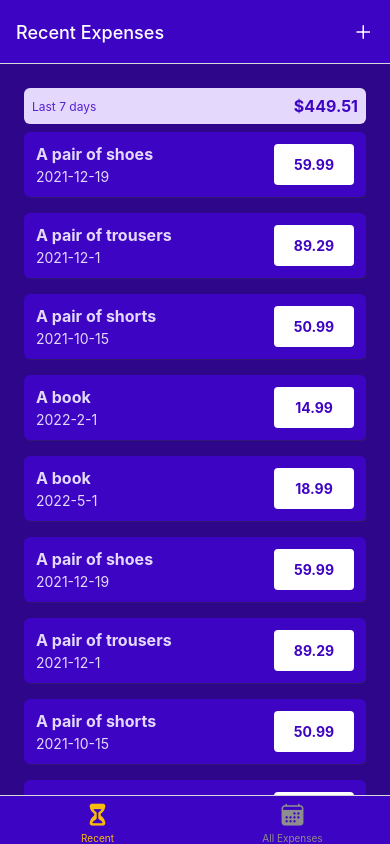
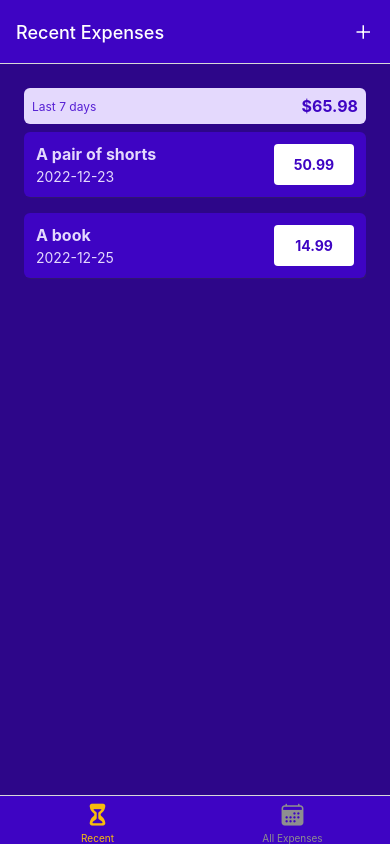
Before and after one commit to rhiannonmonks/ExpenseTracker, a React Native app: screen / in a window 390 px wide. Built offline with nearby package versions, Linux system fonts and the light colour scheme.

Commit message:
using the context API from inside components

```diff
--- a/App.js
+++ b/App.js
@@ -9,6 +9,7 @@ import AllExpenses from "./screens/AllExpenses";
 import { GlobalStyles } from "./constants/styles";
 import { Ionicons } from "@expo/vector-icons";
 import IconButton from "./components/UI/IconButton";
+import ExpensesContextProvider from "./store/expenses-context";
 
 const Stack = createNativeStackNavigator();
 const BottomTabs = createBottomTabNavigator();
@@ -63,6 +64,7 @@ export default function App() {
   return (
     <>
       <StatusBar style="auto" />
+      <ExpensesContextProvider>
         <NavigationContainer>
           <Stack.Navigator
             screenOptions={{
@@ -84,6 +86,7 @@ export default function App() {
             />
           </Stack.Navigator>
         </NavigationContainer>
+      </ExpensesContextProvider>
     </>
   );
 }
--- a/components/ExpensesOutput/ExpensesOutput.js
+++ b/components/ExpensesOutput/ExpensesOutput.js
@@ -3,68 +3,11 @@ import { GlobalStyles } from "../../constants/styles";
 import ExpensesList from "./ExpensesList";
 import ExpensesSummary from "./ExpensesSummary";
 
-const DUMMY_EXPENSES = [
-  {
-    id: "e1",
-    description: "A pair of shoes",
-    amount: 59.99,
-    date: new Date("2021-12-19"),
-  },
-  {
-    id: "e2",
-    description: "A pair of trousers",
-    amount: 89.29,
-    date: new Date("2021-12-01"),
-  },
-  {
-    id: "e3",
-    description: "A pair of shorts",
-    amount: 50.99,
-    date: new Date("2021-10-15"),
-  },
-  {
-    id: "e4",
-    description: "A book",
-    amount: 14.99,
-    date: new Date("2022-02-01"),
-  },
-  {
-    id: "e5",
-    description: "A book",
-    amount: 18.99,
-    date: new Date("2022-05-01"),
-  },
-  {
-    id: "e6",
-    description: "A pair of shoes",
-    amount: 59.99,
-    date: new Date("2021-12-19"),
-  },
-  {
-    id: "e7",
-    description: "A pair of trousers",
-    amount: 89.29,
-    date: new Date("2021-12-01"),
-  },
-  {
-    id: "e8",
-    description: "A pair of shorts",
-    amount: 50.99,
-    date: new Date("2021-10-15"),
-  },
-  {
-    id: "e9",
-    description: "A book",
-    amount: 14.99,
-    date: new Date("2022-02-01"),
-  },
-];
-
 function ExpensesOutput({ expenses, expensesPeriod }) {
   return (
     <View style={styles.container}>
-      <ExpensesSummary expenses={DUMMY_EXPENSES} periodName={expensesPeriod} />
-      <ExpensesList expenses={DUMMY_EXPENSES} />
+      <ExpensesSummary expenses={expenses} periodName={expensesPeriod} />
+      <ExpensesList expenses={expenses} />
     </View>
   );
 }
--- a/screens/AllExpenses.js
+++ b/screens/AllExpenses.js
@@ -1,7 +1,12 @@
+import { useContext } from "react";
 import ExpensesOutput from "../components/ExpensesOutput/ExpensesOutput";
+import { ExpensesContext } from "../store/expenses-context";
 
 function AllExpenses() {
-  return <ExpensesOutput expensesPeriod="Total" />;
+  const expensesCtx = useContext(ExpensesContext);
+  return (
+    <ExpensesOutput expenses={expensesCtx.expenses} expensesPeriod="Total" />
+  );
 }
 
 export default AllExpenses;
--- a/screens/RecentExpenses.js
+++ b/screens/RecentExpenses.js
@@ -1,7 +1,22 @@
+import { useContext } from "react";
+
 import ExpensesOutput from "../components/ExpensesOutput/ExpensesOutput";
+import { ExpensesContext } from "../store/expenses-context";
+import { getDateMinusDays } from "../util/date";
 
 function RecentExpenses() {
-  return <ExpensesOutput expensesPeriod="Last 7 days" />;
+  const expensesCtx = useContext(ExpensesContext);
+
+  const recentExpenses = expensesCtx.expenses.filter((expense) => {
+    const today = new Date();
+    const date7DaysAgo = getDateMinusDays(today, 7);
+
+    return expense.date > date7DaysAgo;
+  });
+
+  return (
+    <ExpensesOutput expenses={recentExpenses} expensesPeriod="Last 7 days" />
+  );
 }
 
 export default RecentExpenses;
--- /dev/null
+++ b/store/expenses-context.js
@@ -0,0 +1,117 @@
+import { createContext, useReducer } from "react";
+
+const DUMMY_EXPENSES = [
+  {
+    id: "e1",
+    description: "A pair of shoes",
+    amount: 59.99,
+    date: new Date("2021-12-19"),
+  },
+  {
+    id: "e2",
+    description: "A pair of trousers",
+    amount: 89.29,
+    date: new Date("2021-12-01"),
+  },
+  {
+    id: "e3",
+    description: "A pair of shorts",
+    amount: 50.99,
+    date: new Date("2021-10-15"),
+  },
+  {
+    id: "e4",
+    description: "A book",
+    amount: 14.99,
+    date: new Date("2022-02-01"),
+  },
+  {
+    id: "e5",
+    description: "A book",
+    amount: 18.99,
+    date: new Date("2022-05-01"),
+  },
+  {
+    id: "e6",
+    description: "A pair of shoes",
+    amount: 59.99,
+    date: new Date("2021-12-19"),
+  },
+  {
+    id: "e7",
+    description: "A pair of trousers",
+    amount: 89.29,
+    date: new Date("2021-12-01"),
+  },
+  {
+    id: "e8",
+    description: "A pair of shorts",
+    amount: 50.99,
+    date: new Date("2022-12-23"),
+  },
+  {
+    id: "e9",
+    description: "A book",
+    amount: 14.99,
+    date: new Date("2022-12-25"),
+  },
+];
+
+export const ExpensesContext = createContext({
+  expenses: [],
+  addExpense: ({ description, amount, date }) => {},
+  deleteExpense: (id) => {},
+  updateExpense: (id, { description, amount, date }) => {},
+});
+
+function expensesReducer(state, action) {
+  switch (action.type) {
+    case "ADD":
+      const id = newDate().toString() + Math.random().toString();
+      return [{ ...action.payload, id: id }, ...state];
+    case "UPDATE":
+      const updatableExpenseIndex = state.findIndex(
+        (expense) => expense.id === action.payload.id
+      );
+      const updatableExpense = state[updatableExpenseIndex];
+      const updatedItem = { ...updatableExpense, ...action.payload.data };
+      const updatedExpenses = [...state];
+      updatedExpenses[updatableExpenseIndex] = updatedItem;
+      return updatedExpenses;
+    case "DELETE":
+      return state.filter((expense) => expense.id !== action.payload);
+    default:
+      return state;
+  }
+}
+
+function ExpensesContextProvider({ children }) {
+  const [expensesState, dispatch] = useReducer(expensesReducer, DUMMY_EXPENSES);
+
+  function addExpense(expenseData) {
+    dispatch({ type: "ADD", payload: expenseData });
+  }
+
+  function deleteExpense(id) {
+    dispatch({ type: "DELETE", payload: id });
+  }
+
+  function updateExpense(id, expenseData) {
+    dispatch({ type: "UPDATE", payload: { id: id, data: expenseData } });
+  }
+
+  const value = {
+    expenses: expensesState,
+    addExpense: addExpense,
+    deleteExpense: deleteExpense,
+    updateExpense: updateExpense,
+  };
+
+  return (
+    <ExpensesContext.Provider value={value}>
+      {children}
+    </ExpensesContext.Provider>
+  );
+}
+
+export default ExpensesContextProvider;
--- a/util/date.js
+++ b/util/date.js
@@ -1,3 +1,7 @@
 export function getFormattedDate(date) {
   return `${date.getFullYear()}-${date.getMonth() + 1}-${date.getDate()}`;
 }
+
+export function getDateMinusDays(date, days) {
+  return new Date(date.getFullYear(), date.getMonth(), date.getDate() - days);
+}
```
Lines whose indentation alone changed are shown as unchanged.
